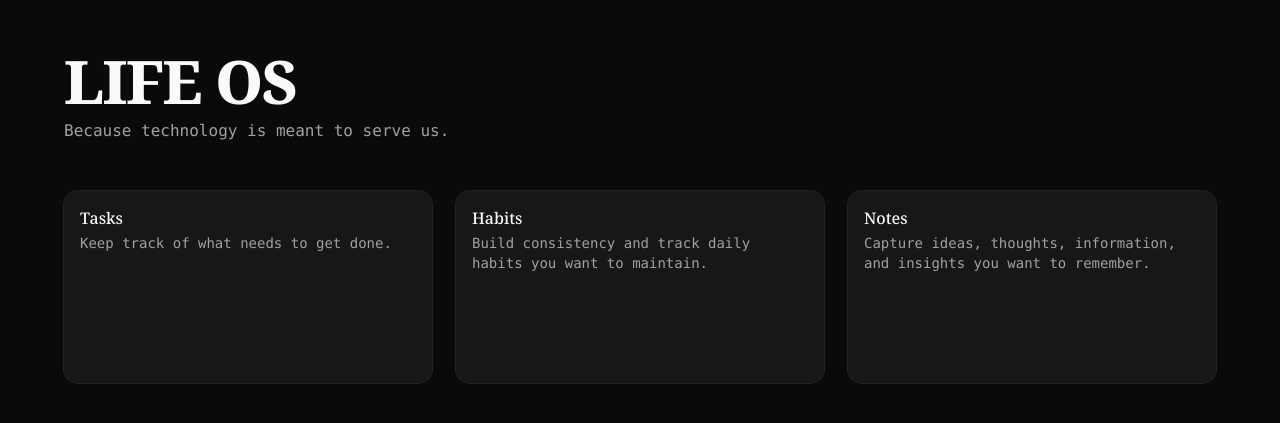
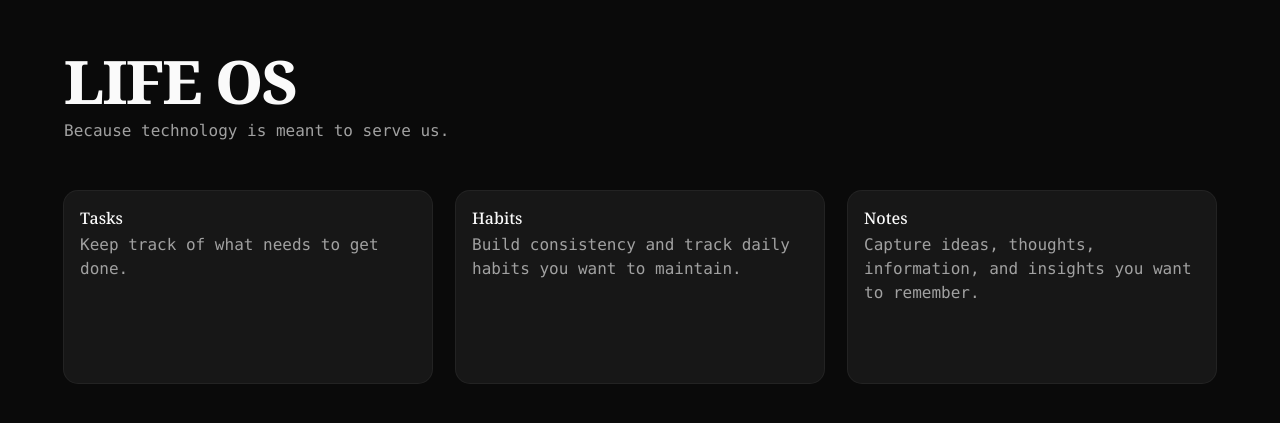
Before and after one commit to MarkDemidovs/life-os, a Next.js app: page / in a window 1280 px wide. Shown: the part 183-606 px from the top of the page. Built offline with nearby package versions, Linux system fonts and the light colour scheme.

Commit message:
fixed sizing buttons

```diff
--- a/app/layout.tsx
+++ b/app/layout.tsx
@@ -2,6 +2,8 @@ import type { Metadata } from "next";
 import { Geist, Geist_Mono, Noto_Serif } from "next/font/google";
 import "./globals.css";
 import { cn } from "@/lib/utils";
+
+import { ClerkProvider } from "@clerk/nextjs"
 
 const notoSerifHeading = Noto_Serif({subsets:['latin'],variable:'--font-heading'});
 
@@ -16,12 +18,13 @@ const geistMono = Geist_Mono({
 });
 
 export const metadata: Metadata = {
-  title: "Create Next App",
-  description: "Generated by create next app",
+  title: "Life OS",
+  description: "Because technology is meant to serve us.",
 };
 
 export default function RootLayout({ children }: LayoutProps<"/">) {
   return (
+    <ClerkProvider>
     <html
       lang="en"
       className={cn("h-full", "antialiased", "dark", geistSans.variable, geistMono.variable, notoSerifHeading.variable) }
@@ -29,5 +32,6 @@ export default function RootLayout({ children }: LayoutProps<"/">) {
     >
       <body className="min-h-full flex flex-col">{children}</body>
     </html>
+    </ClerkProvider>
   );
 }
--- a/app/page.tsx
+++ b/app/page.tsx
@@ -26,7 +26,7 @@ Because technology is meant to serve us.
             <Card className="h-full transition-colors hover:bg-accent md:min-h-48">
               <CardHeader>
                 <CardTitle>Tasks</CardTitle>
-                <CardDescription>
+                <CardDescription className="md:text-base">
                   Keep track of what needs to get done.
                 </CardDescription>
               </CardHeader>
@@ -37,7 +37,7 @@ Because technology is meant to serve us.
             <Card className="h-full transition-colors hover:bg-accent md:min-h-48">
               <CardHeader>
                 <CardTitle>Habits</CardTitle>
-                <CardDescription>
+                <CardDescription className="md:text-base">
                   Build consistency and track daily habits you want to maintain.
                 </CardDescription>
               </CardHeader>
@@ -48,7 +48,7 @@ Because technology is meant to serve us.
             <Card className="h-full transition-colors hover:bg-accent md:min-h-48">
               <CardHeader>
                 <CardTitle>Notes</CardTitle>
-                <CardDescription>
+                <CardDescription className="md:text-base">
                   Capture ideas, thoughts, information, and insights you want to remember.
                 </CardDescription>
               </CardHeader>
```
